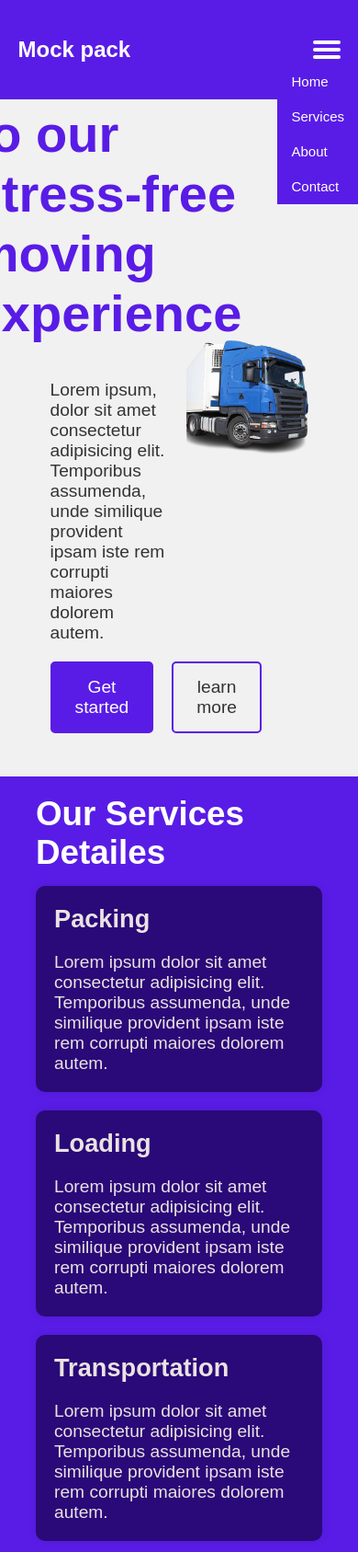
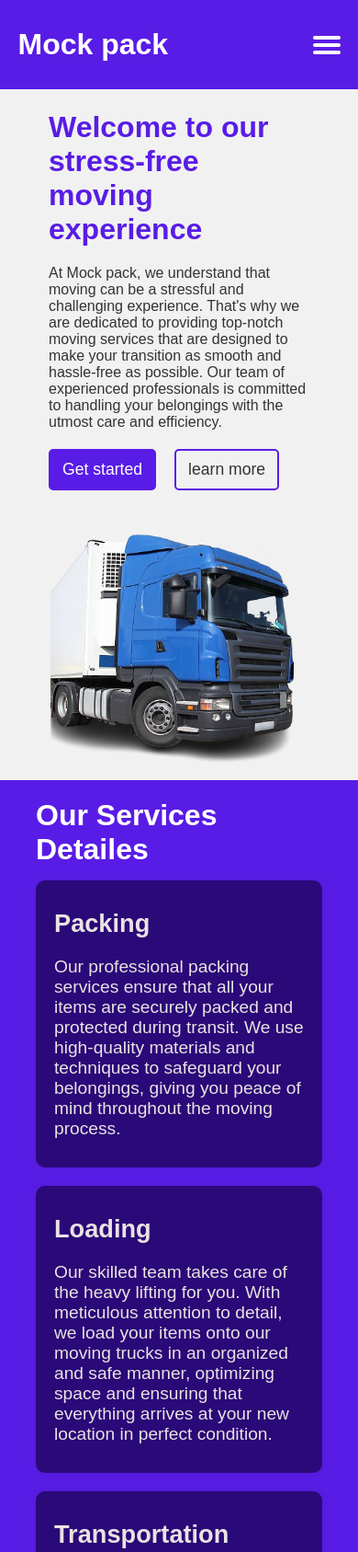
Before and after one commit to billythegoat-1/mopack_web, a plain HTML site: page index.html in a window 390 px wide. Shown: the top 1687 px of the page at 92% size. Drawn offline with Linux system fonts and the light colour scheme.

Commit message:
Added content

```diff
--- a/index.html
+++ b/index.html
@@ -13,7 +13,6 @@
         <div class="logo">
           <h1>Mock pack</h1>
         </div>
-        <!-- Me valentin here I have cloned and added some changes -->
         <div>
           <ul class="small">
             <li><a href="#">Home</a></li>
@@ -24,8 +23,8 @@
         </div>
         <div class="humburger">
           <div class="hum1"></div>
-          <div class="hum1"></div>
-          <div class="hum1"></div>
+          <div class="hum2"></div>
+          <div class="hum3"></div>
         </div>
         <div class="menu">
             <ul>
@@ -41,9 +40,7 @@
       <div class="left">
         <h1>Welcome to our stress-free moving experience</h1>
         <p>
-          Lorem ipsum, dolor sit amet consectetur adipisicing elit. Temporibus
-          assumenda, unde similique provident ipsam iste rem corrupti maiores
-          dolorem autem.
+          At Mock pack, we understand that moving can be a stressful and challenging experience. That's why we are dedicated to providing top-notch moving services that are designed to make your transition as smooth and hassle-free as possible. Our team of experienced professionals is committed to handling your belongings with the utmost care and efficiency.
         </p>
         <div class="button">
           <button class="btn">Get started</button>
@@ -60,33 +57,25 @@
         <div class="service-card">
           <h2>Packing</h2>
           <p>
-            Lorem ipsum dolor sit amet consectetur adipisicing elit. Temporibus
-            assumenda, unde similique provident ipsam iste rem corrupti maiores
-            dolorem autem.
+            Our professional packing services ensure that all your items are securely packed and protected during transit. We use high-quality materials and techniques to safeguard your belongings, giving you peace of mind throughout the moving process.
           </p>
         </div>
         <div class="service-card">
           <h2>Loading</h2>
           <p>
-            Lorem ipsum dolor sit amet consectetur adipisicing elit. Temporibus
-            assumenda, unde similique provident ipsam iste rem corrupti maiores
-            dolorem autem.
+            Our skilled team takes care of the heavy lifting for you. With meticulous attention to detail, we load your items onto our moving trucks in an organized and safe manner, optimizing space and ensuring that everything arrives at your new location in perfect condition.
           </p>
         </div>
         <div class="service-card">
           <h2>Transportation</h2>
           <p>
-            Lorem ipsum dolor sit amet consectetur adipisicing elit. Temporibus
-            assumenda, unde similique provident ipsam iste rem corrupti maiores
-            dolorem autem.
+            We offer reliable and efficient transportation services to get your belongings to your new home or office on time. Our fleet of modern, well-maintained vehicles and experienced drivers ensure that your move is executed seamlessly, no matter the distance.
           </p>
         </div>
         <div class="service-card">
           <h2>Unpacking</h2>
           <p>
-            Lorem ipsum dolor sit amet consectetur adipisicing elit. Temporibus
-            assumenda, unde similique provident ipsam iste rem corrupti maiores
-            dolorem autem.
+            Once you arrive at your new location, our team is ready to help you settle in quickly. We offer comprehensive unpacking services, carefully placing your items where you want them and taking away all packing materials, so you can start enjoying your new space right away.
           </p>
         </div>
       </div>
@@ -124,5 +113,13 @@
           <p>Copyright © Mock Pack</p>
       </div>
   </div>
+  <script>
+    const humb = document.querySelector(".humburger");
+    const humburgerToDisplay = document.querySelector(".small")
+    humb.addEventListener("click", ()=>{
+      humb.classList.toggle("change");
+      humburgerToDisplay.classList.toggle("show");
+    })
+  </script>
 </body>
 </html>
--- a/styles/style.css
+++ b/styles/style.css
@@ -15,6 +15,7 @@ body{
   min-height: 100vh;
   overflow: hidden;
   overflow-y: auto;
+  padding: 0;
 }
 
 .container{
@@ -24,6 +25,7 @@ body{
   justify-content: center;
   align-items: center;
   background: #f1f1f1;
+  padding: 0px;
 }
 
 .home{
@@ -38,9 +40,9 @@ body{
   flex-direction: column;
   justify-content: center;
   align-items: center;
-  padding: 0 5%;
+  margin-top: 50px;
+  padding: 0%;
   gap: 20px;
-
 }
 
 
@@ -66,7 +68,6 @@ body{
 }
 .left .button button{
   font-size: 1.2rem;
-  width: fit-content;
   font-weight: 500;
   color: #fff;
   border: none;
@@ -110,6 +111,17 @@ header{
   z-index: 1000;
   position: fixed;
 }
+header nav .small{
+  display: none;
+  flex-direction: column;
+  justify-content: space-between;
+  align-items: start;
+  position: absolute;
+  top: 50px;
+  right: 0;
+  padding: 10px 15px;
+  background-color:#591ce6;
+}
 
 header nav{
   width: 100%;
@@ -119,7 +131,7 @@ header nav{
   position: relative;
 }
 header nav .logo h1{
-  font-size: 1.5rem;
+  font-size: 2rem;
   font-weight: 600;
   color: #fff;
 
@@ -138,9 +150,7 @@ header nav .humburger {
   align-items: center;
   gap: 4px;
 }
-header nav .small{
-  display: none;
-}
+
 header nav .humburger div{
   width: 30px;
   height: 4px;
@@ -181,11 +191,37 @@ header nav ul a{
     grid-template-rows: repeat(2, 1fr);
     justify-content: center;
   }
-
+  header nav .show{
+    display: flex;
+    animation: showHumberger 0.6s ease;
+  }
   @media screen and (max-width: 768px) {
     .services .all_cards {
       grid-template-columns: 1fr;
       grid-template-rows: repeat(4, 1fr);
+    }
+    .left .button button{
+      font-size:1.1rem;
+    }
+    .left .button .btn{
+      padding: 7px 10px;
+    }
+    .left .button .learn{
+      padding: 7px 10px;
+
+    }
+    .left p{
+      font-size: 16px;
+    }
+    .left h1{
+      font-size: 1.2rem;
+      margin-bottom: 0px;
+    }
+    .services .title{
+      width: 100%;
+      align-items: left;
+      font-size: 2rem;
+      color: #fff;
     }
   }
 
@@ -217,37 +253,61 @@ header nav ul a{
   font-weight: 500;
 
 }
-@media screen and (max-width: 950px) {
-  header{
-    padding: 20px 0%;
-  }
-  header nav{
-    padding: 20px 5%;
-  }
-}
-
-
 @media screen and (max-width: 830px) {
   header nav .humburger {
     display: flex;
+    cursor: pointer;
+  }
+  header{
+    padding: 0px 10%;
   }
 
   header nav .menu{
     display: none;
   }
-  header nav .small{
+  header nav .small li a{
+    font-size: 15px;
+  }
+  .container{
+    height: auto;
     display: flex;
     flex-direction: column;
-    justify-content: space-between;
-    align-items: start;
-    position: absolute;
-    top: 50px;
-    right: 0;
-    padding: 10px 15px;
-    background-color:#591ce6;
+    align-items:start;
+    width: 100%;
   }
-  header nav .small li a{
-    font-size: 15px;
+  .right{
+    width: 100%;
+  }
+  .left{
+    width: 100%;
+    padding: 10px 14px;
+  }
+  .left h1{
+    font-size: 2rem;
+    margin-bottom: 0px;
+  }
+  .left .button button{
+    font-size: 0.7rem;
+  }
+  .left .button .btn{
+    padding: 7px 10px;
+  }
+  .left .button .learn{
+    padding: 7px 10px;
+
+  }
+
+
+
+
+}
+
+@keyframes showHumberger {
+  0% {
+    transform: translateX(100%);
+  }
+  100% {
+    transform: translateX(0%);
   }
 
 }
@@ -284,8 +344,25 @@ h1{
   font-size: 25px;
 
 }
+.hum1,
+.hum2,
+.hum3 {
+  transition: 0.5s;
+}
 .social-icons{
   margin-top: 30px;
+}
+.change .hum2 {
+  opacity: 0;
+  transition: all 0.3s ease;
+}
+.change .hum1 {
+  transform: translate(0, 8px) rotate(45deg);
+  transition: all 0.3s ease;
+}
+.change .hum3 {
+  transform: translate(0, -8px) rotate(-45deg);
+  transition: all 0.3s ease;
 }
 .social-icons a{
   text-decoration: none;
@@ -302,6 +379,12 @@ h1{
 .btn.btn2{
   display: inline-block;
   background:#591ce6 ;
+  transition: all 0.4s ease-in-out;
+  border-radius: 5px;
+}
+.btn.btn2:hover{
+  background: #591ce6;
+  opacity: 0.7;
 }
 .contact-right form{
   width: 100%;
@@ -313,7 +396,7 @@ form input, form textarea{
   background: #fff;
   padding: 15px;
   margin: 15px 0;
-  color: #fff;
+  color: #474545;
   font-size: 18px;
   border-radius: 6px;
 }
@@ -322,7 +405,9 @@ form .btn2{
   font-size: 18px;
   margin-top: 20px;
   cursor: pointer;
+  color: #fff;
 }
+
 .copyright{
   width: 100%;
   text-align: center;
@@ -331,3 +416,41 @@ form .btn2{
   font-weight: 300;
   margin-top: 20px;
 }
+
+.copyright p{
+  color: #fff;
+}
+
+@media screen and (max-width: 950px) {
+  header{
+    padding: 10px 0%;
+  }
+  header nav{
+    padding: 20px 5%;
+  }
+  .left .button button{
+    font-size:1.1rem;
+  }
+  .left .button .btn{
+    padding: 10px 13px;
+  }
+  .left .button .learn{
+    padding: 10px 13px;
+
+  }
+  .left{
+    margin-top: 100px;
+  }
+  .row{
+    width: 100%;
+  }
+  .contact-left{
+    flex-basis: 100%;
+  }
+  .contact-right{
+    flex-basis: 100%;
+  }
+  h1{
+    font-size: 30px;
+  }
+}
```
